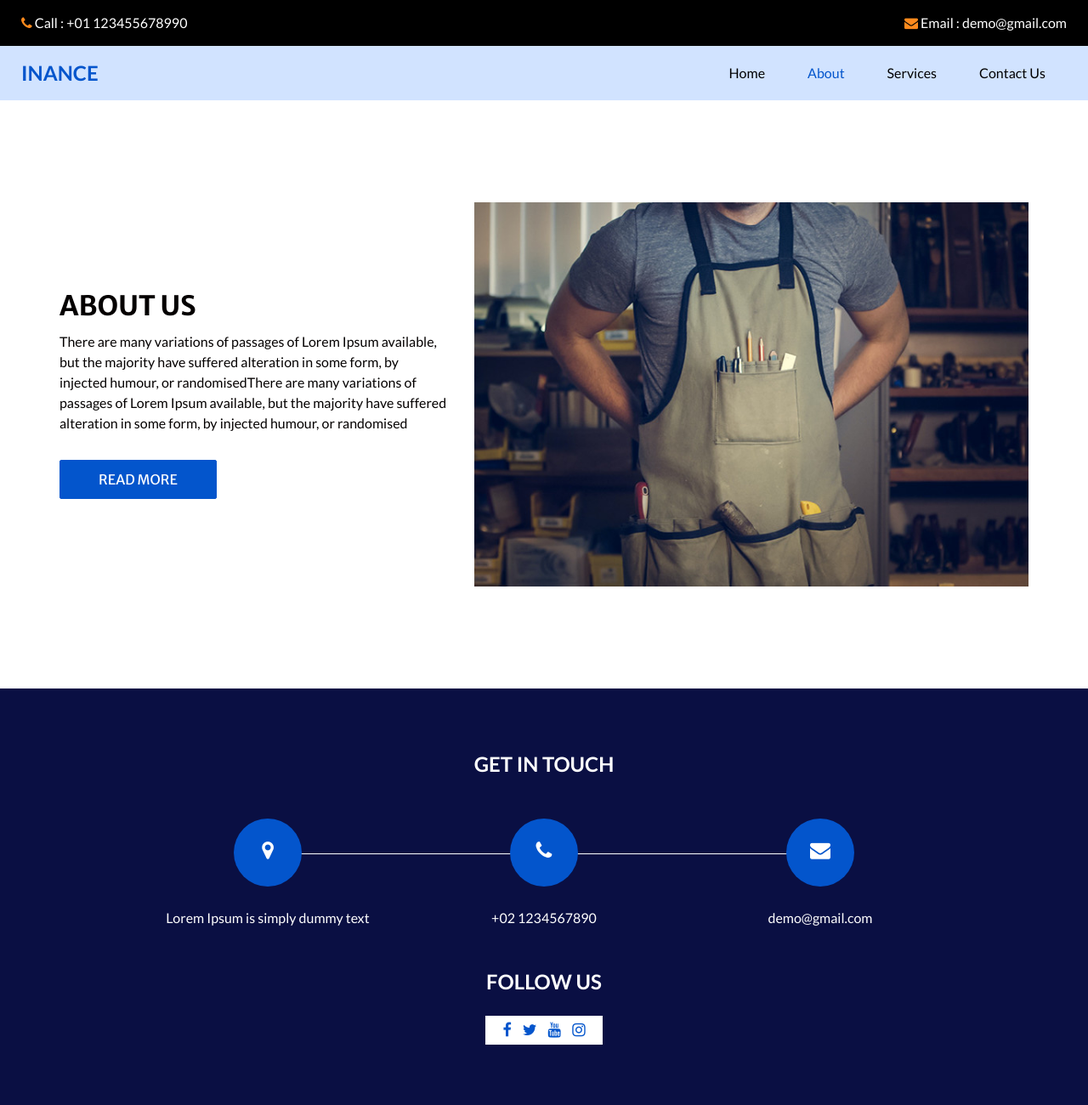
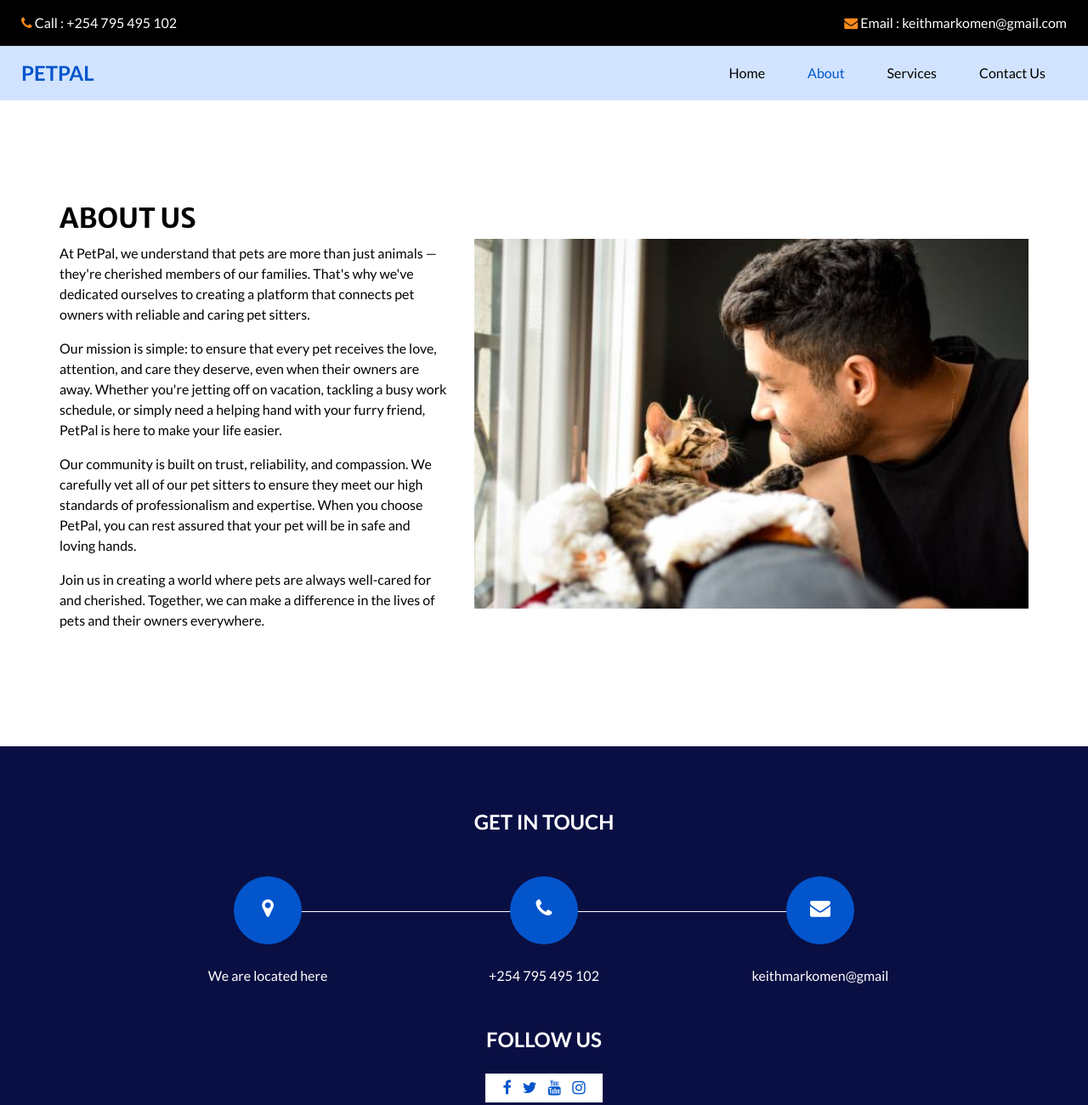
Before and after one commit to Brokeice123/Pet-Pal, a plain HTML site: page about.html in a window 1280 px wide. Shown: the top 1300 px of the page at 85% size. Drawn offline with nearby package versions, Linux system fonts and the light colour scheme; some packages are replaced by stand-ins of ours.

Commit message:
About page

```diff
--- a/about.html
+++ b/about.html
@@ -12,7 +12,7 @@
   <meta name="description" content="" />
   <meta name="author" content="" />
 
-  <title>Inance</title>
+  <title>PetPal</title>
 
   <!-- slider stylesheet -->
   <link rel="stylesheet" type="text/css" href="https://cdnjs.cloudflare.com/ajax/libs/OwlCarousel2/2.3.4/assets/owl.carousel.min.css" />
@@ -38,13 +38,13 @@
             <a href="">
               <i class="fa fa-phone" aria-hidden="true"></i>
               <span>
-                Call : +01 123455678990
+                Call : +254 795 495 102
               </span>
             </a>
             <a href="">
               <i class="fa fa-envelope" aria-hidden="true"></i>
               <span>
-                Email : demo@gmail.com
+                Email : keithmarkomen@gmail.com
               </span>
             </a>
           </div>
@@ -55,7 +55,7 @@
           <nav class="navbar navbar-expand-lg custom_nav-container ">
             <a class="navbar-brand" href="index.html">
               <span>
-                Inance
+                PetPal
               </span>
             </a>
 
@@ -97,16 +97,22 @@
               About us
             </h2>
             <p>
-              There are many variations of passages of Lorem Ipsum available, but the majority have suffered alteration in some form, by injected humour, or randomisedThere are many variations of passages of Lorem Ipsum available, but the majority have suffered alteration in some form, by injected humour, or randomised
+              At PetPal, we understand that pets are more than just animals — they're cherished members of our families. That's why we've dedicated ourselves to creating a platform that connects pet owners with reliable and caring pet sitters.
             </p>
-            <a href="">
-              Read More
-            </a>
+            <p>
+              Our mission is simple: to ensure that every pet receives the love, attention, and care they deserve, even when their owners are away. Whether you're jetting off on vacation, tackling a busy work schedule, or simply need a helping hand with your furry friend, PetPal is here to make your life easier.
+            </p>
+            <p>
+              Our community is built on trust, reliability, and compassion. We carefully vet all of our pet sitters to ensure they meet our high standards of professionalism and expertise. When you choose PetPal, you can rest assured that your pet will be in safe and loving hands.
+            </p>
+            <p>
+              Join us in creating a world where pets are always well-cared for and cherished. Together, we can make a difference in the lives of pets and their owners everywhere.
+            </p>
           </div>
         </div>
         <div class="col-lg-7 col-md-6">
           <div class="img-box">
-            <img src="images/about-img.jpg" alt="">
+            <img src="images/aboutus-section.jpg" alt="">
           </div>
         </div>
       </div>
@@ -132,7 +138,7 @@
                       <i class="fa fa-map-marker" aria-hidden="true"></i>
                     </div>
                     <p>
-                      Lorem Ipsum is simply dummy text
+                      We are located here
                     </p>
                   </div>
                 </a>
@@ -144,7 +150,7 @@
                       <i class="fa fa-phone" aria-hidden="true"></i>
                     </div>
                     <p>
-                      +02 1234567890
+                      +254 795 495 102
                     </p>
                   </div>
                 </a>
@@ -156,7 +162,7 @@
                       <i class="fa fa-envelope" aria-hidden="true"></i>
                     </div>
                     <p>
-                      demo@gmail.com
+                      keithmarkomen@gmail
                     </p>
                   </div>
                 </a>
```
